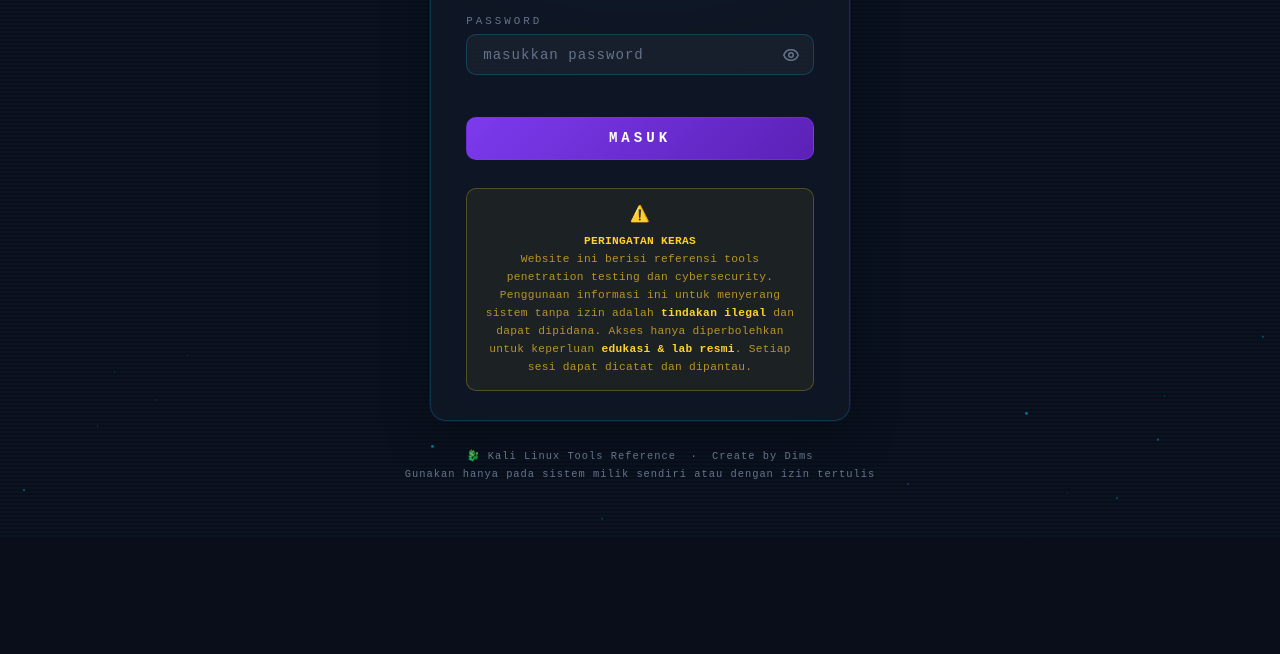
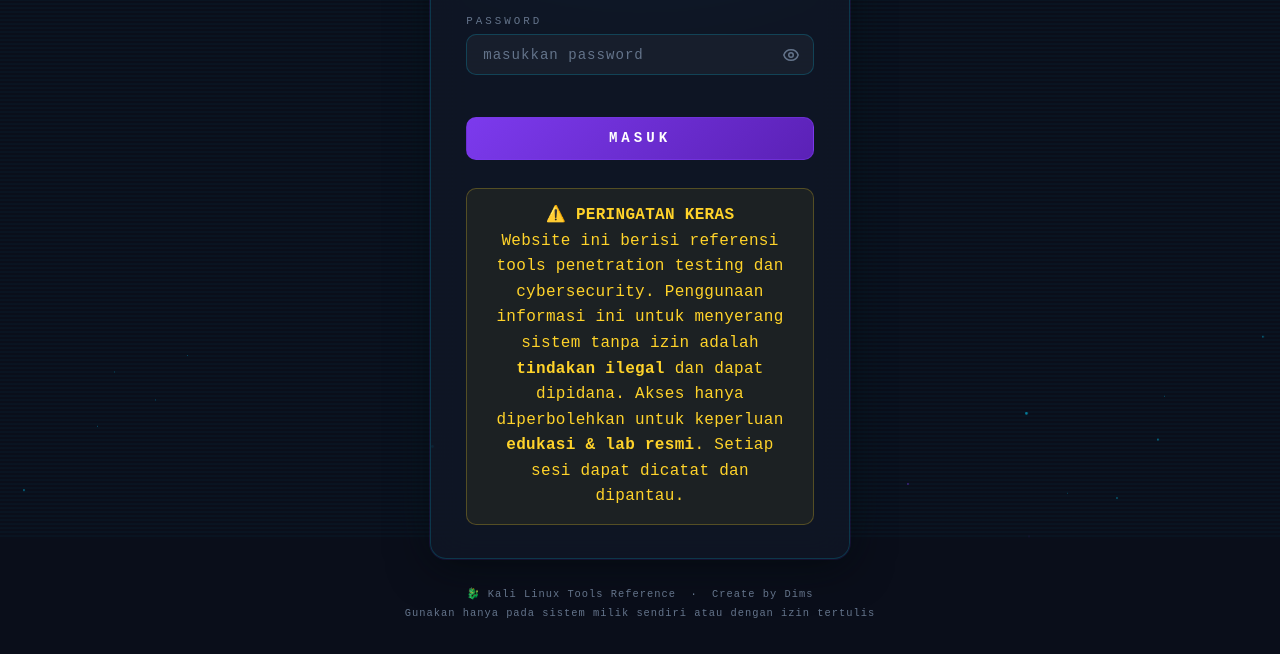
Before and after one commit to iostream-create/Kali-refrence, a plain HTML site: page index.html in a window 1280 px wide. Shown: the part 261-915 px from the top of the page. Before the commit the page ends 800 px from the top, so only its background shows below. Drawn offline with Linux system fonts and the light colour scheme.

Commit message:
Update index.html

```diff
--- a/index.html
+++ b/index.html
@@ -304,7 +304,7 @@
     text-align: center;
     letter-spacing: 0.3px;
   }
-  .warning-banner .warn-icon {
+  .warning-banner {
     display: block;
     font-size: 1rem;
     margin-bottom: 0.3rem;
```
